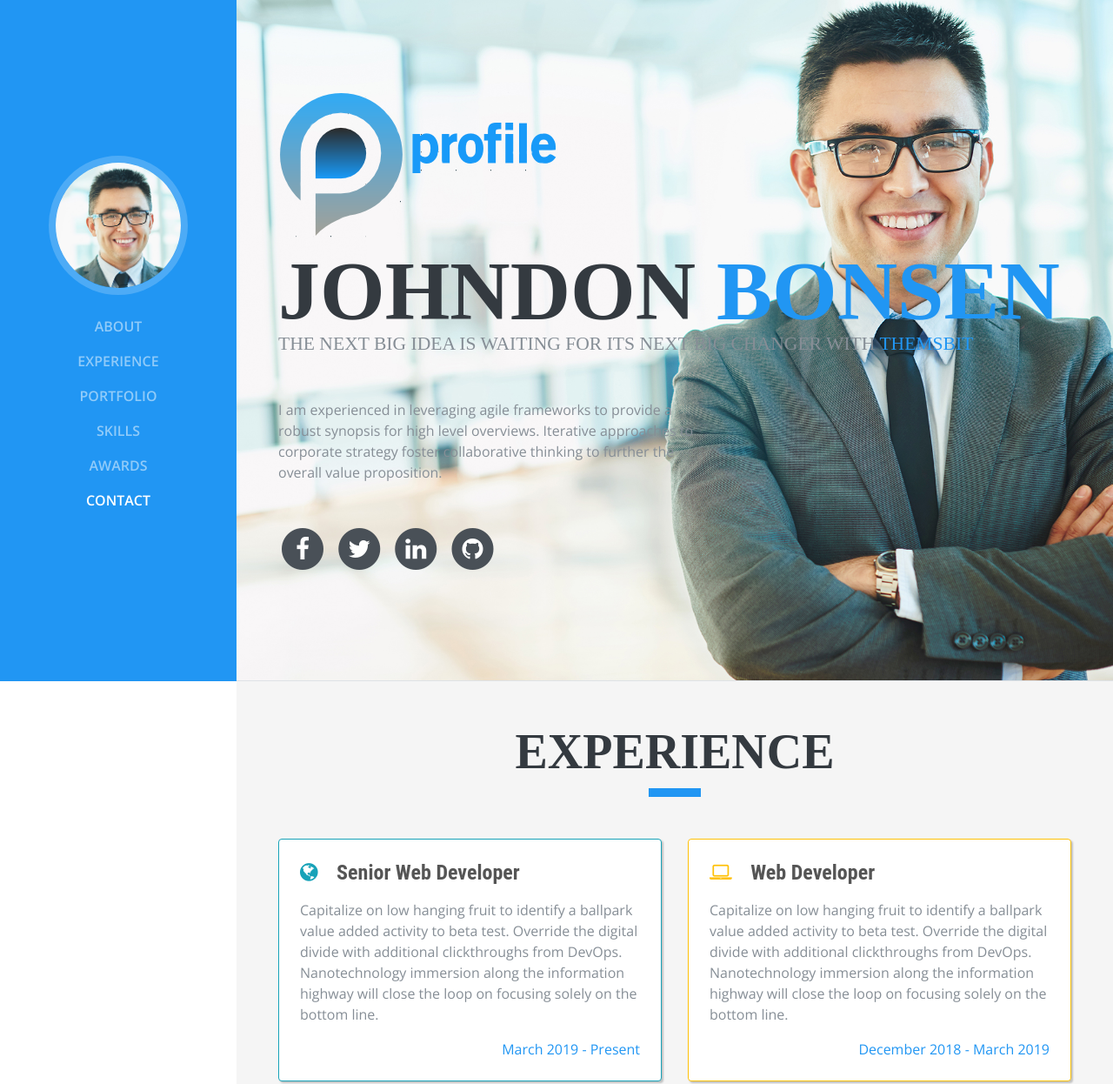
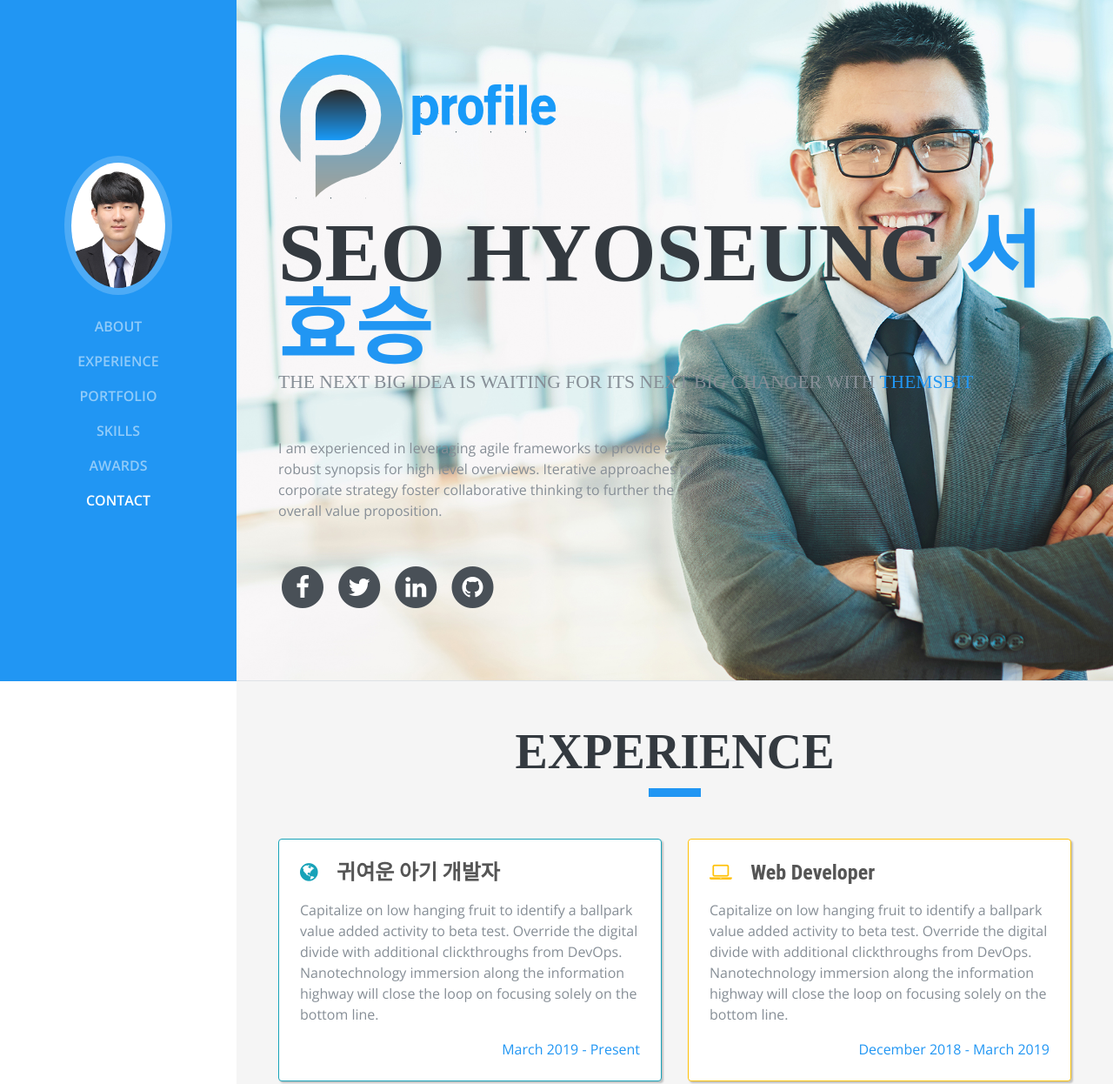
Before and after one commit to tjgytmd97/tjgytmd97.github.io, a plain HTML site: page index.html in a window 1280 px wide. Shown: the part 17-1263 px from the top of the page at 87% size. Drawn offline with nearby package versions, Linux system fonts and the light colour scheme; a web font is replaced by a local one.

Commit message:
사진 추가

```diff
--- a/index.html
+++ b/index.html
@@ -15,7 +15,7 @@ License URL: https://creativecommons.org/licenses/by/4.0/
     <meta name="author" content="">
 
     <link rel="shortcut icon" href="img/favicon.ico">
-    <title>Profile Bootstrap Theme</title>
+    <title>서효승</title>
 
     <!-- Global stylesheets -->
     <link href="css/bootstrap/bootstrap.min.css" rel="stylesheet">
@@ -33,7 +33,7 @@ License URL: https://creativecommons.org/licenses/by/4.0/
       <a class="navbar-brand js-scroll-trigger" href="#page-top">
         <span class="d-block d-lg-none  mx-0 px-0"><img src="img/logo-white.png" alt="" class="img-fluid"></span>
         <span class="d-none d-lg-block">
-          <img class="img-fluid img-profile rounded-circle mx-auto mb-2" src="img/profile.jpg" alt="">
+          <img class="img-fluid img-profile rounded-circle mx-auto mb-2" src="img/picture.jpg" alt="">
         </span>
       </a>
         <button class="navbar-toggler" type="button" data-toggle="collapse" data-target="#navbarSupportedContent" aria-controls="navbarSupportedContent" aria-expanded="false" aria-label="Toggle navigation">
@@ -71,8 +71,8 @@ License URL: https://creativecommons.org/licenses/by/4.0/
       <section class="resume-section p-3 p-lg-5 d-flex d-column" id="about">
           <div class="my-auto" >
               <img src="img/logo-s.png" class="img-fluid mb-3" alt="">
-              <h1 class="mb-0">Johndon
-                <span class="text-primary">Bonsen</span>
+              <h1 class="mb-0">Seo Hyoseung
+                <span class="text-primary">서효승</span>
               </h1>
               <div class="subheading mb-5">THE NEXT BIG IDEA IS WAITING FOR ITS NEXT BIG CHANGER WITH
                   <a href="#">THEMSBIT</a>
@@ -127,7 +127,7 @@ License URL: https://creativecommons.org/licenses/by/4.0/
               <div class="resume-item col-md-6 col-sm-12 " >
                 <div class="card mx-0 p-4 mb-5" style="border-color: #17a2b8; box-shadow: 2px 2px 2px rgba(0, 0, 0, 0.21);">
                   <div class=" resume-content mr-auto">
-                      <h4 class="mb-3"><i class="fa fa-globe mr-3 text-info"></i> Senior Web Developer</h4>
+                      <h4 class="mb-3"><i class="fa fa-globe mr-3 text-info"></i> 귀여운 아기 개발자</h4>
                       <p>Capitalize on low hanging fruit to identify a ballpark value added activity to beta test. Override the digital divide with additional clickthroughs from DevOps. Nanotechnology immersion along the information highway will close the loop on focusing solely on the bottom line.</p>
                   </div>
                   <div class="resume-date text-md-right">
@@ -408,16 +408,6 @@ License URL: https://creativecommons.org/licenses/by/4.0/
             </div>
           </div>
       </section>
-
-      <section class=" d-flex flex-column" id="maps">
-        <div id="map">
-          <div class="map-responsive">
-             <iframe src="https://www.google.com/maps/embed?pb=!1m10!1m8!1m3!1d6030.418742494061!2d-111.34563870463673!3d26.01036670629853!3m2!1i1024!2i768!4f13.1!5e0!3m2!1ses-419!2smx!4v1471908546569" width="600" height="450" frameborder="0" style="border:0" allowfullscreen></iframe>
-          </div>
-        </div>
-      </section>
-
-
     </div>
 
 <!--====================================================
```
Also changed, not shown: img/picture.jpg (added).
